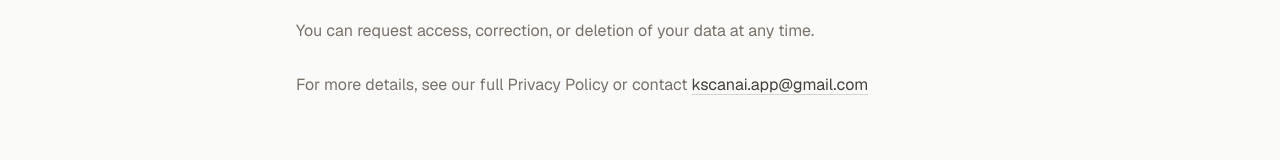
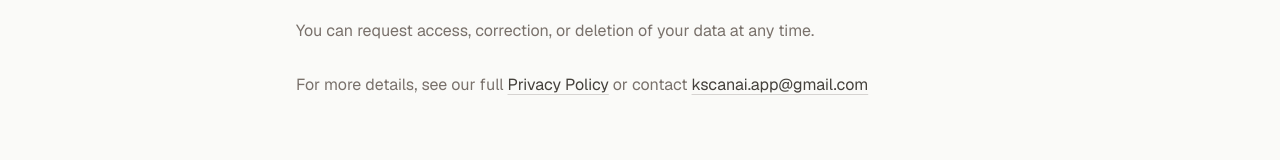
Before and after one commit to kscanaiapp/kscan-website, a Next.js app: page /privacy in a window 1280 px wide. Shown: the part 497-657 px from the top of the page. Built offline with nearby package versions, Linux system fonts and the light colour scheme.

Commit message:
Link privacy summary to full policy PDF

```diff
--- a/app/privacy/page.tsx
+++ b/app/privacy/page.tsx
@@ -25,7 +25,16 @@ export default function PrivacyPage() {
           <p>You can request access, correction, or deletion of your data at any time.</p>
 
           <p>
-            For more details, see our full Privacy Policy or contact{" "}
+            For more details, see our full{" "}
+            <a
+              href="/docs/kscan-privacy-policy.pdf"
+              target="_blank"
+              rel="noopener noreferrer"
+              className="text-stone-700 underline decoration-stone-300 underline-offset-4 transition-colors hover:text-stone-900 hover:decoration-stone-500"
+            >
+              Privacy Policy
+            </a>{" "}
+            or contact{" "}
             <a
               href="mailto:kscanai.app@gmail.com"
               className="text-stone-700 underline decoration-stone-300 underline-offset-4 transition-colors hover:text-stone-900 hover:decoration-stone-500"
```
